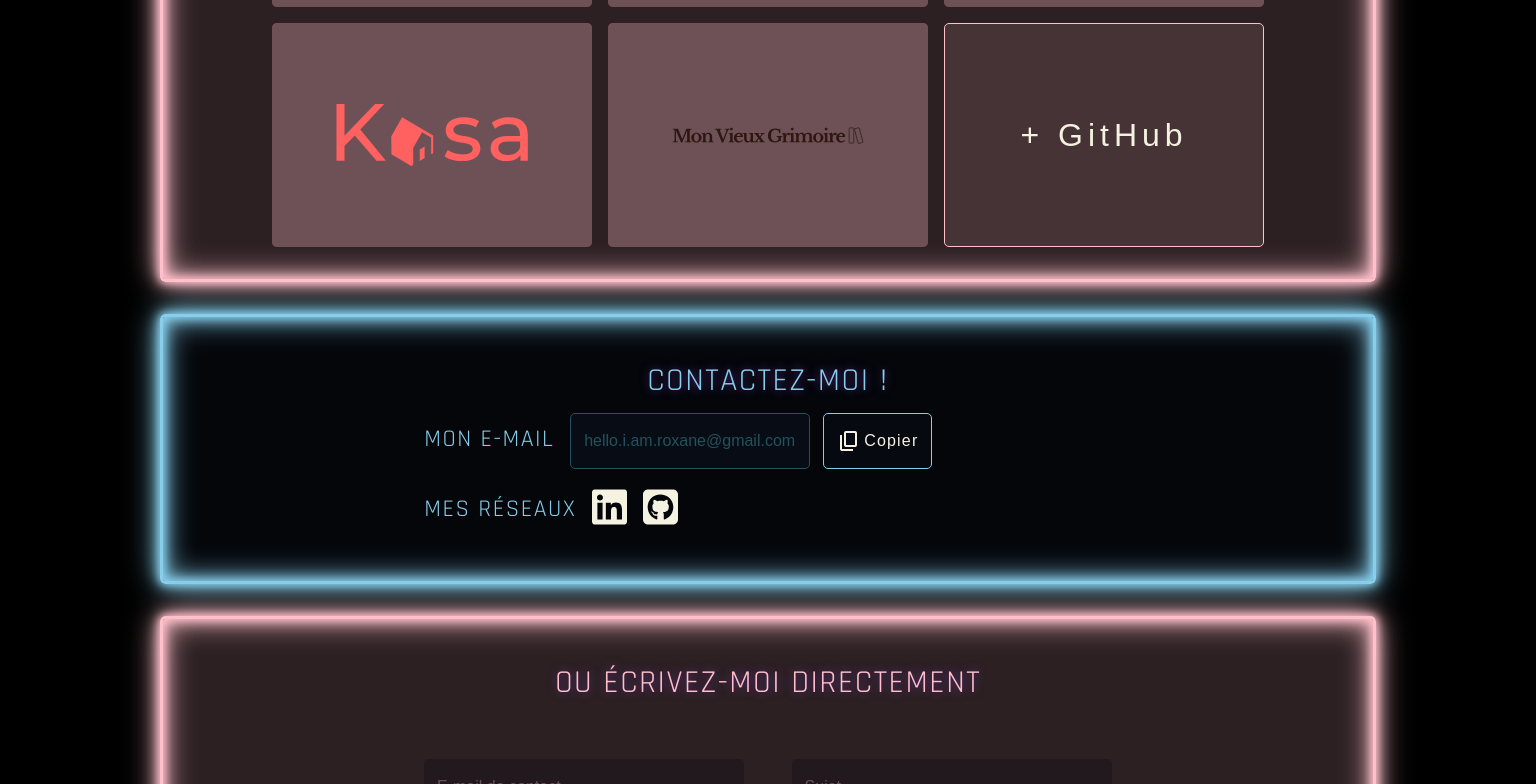
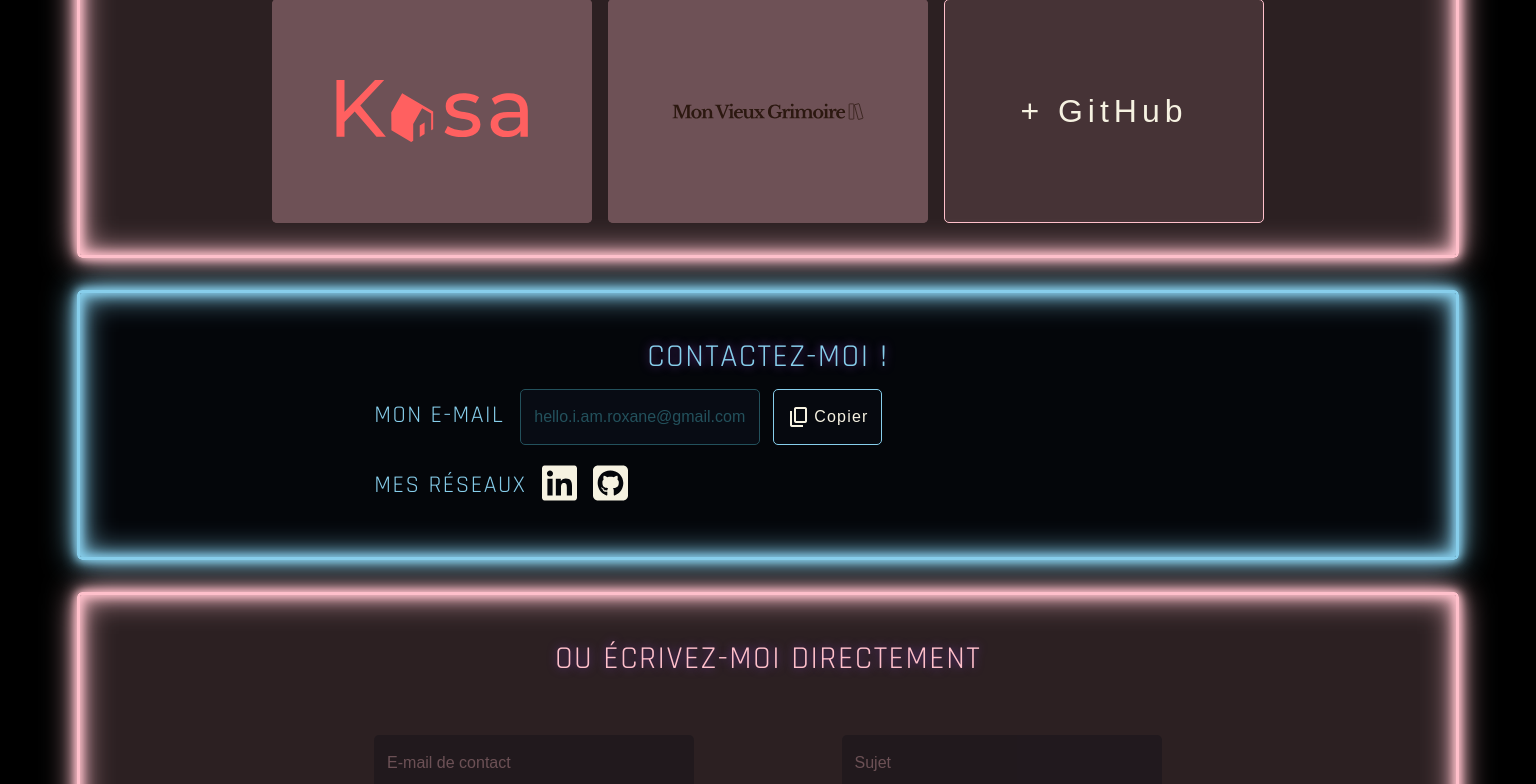
Before and after one commit to dontBelieveIt/myPortfolio, a React (Create React App) app: page / in a window 1536 px wide. Shown: the part 3020-3804 px from the top of the page. Built offline with nearby package versions, Linux system fonts and the light colour scheme.

Commit message:
link to P6 mon vieux grimoire has been added !

```diff
--- a/src/Page/Page.scss
+++ b/src/Page/Page.scss
@@ -2,13 +2,17 @@
 
 .page {
     @include flex-column;
+    box-sizing: border-box;
     margin: 2rem;
-    margin-right: $container;
-    margin-left: $container;
-    width: 100%;
-    box-sizing: border-box;
 
-    @media screen and (max-width:1000px) {
+    @media screen and (min-width:1400px) {
+    margin-right: 5%;
+    margin-left: 5%;
+    width: 90%;
+    }
+
+
+    @media screen and (max-width:1220px) {
         margin:0;
         width:100%;
     }
--- a/src/components/AboutMe/AboutMe.scss
+++ b/src/components/AboutMe/AboutMe.scss
@@ -21,7 +21,7 @@
             background-color: transparent;
         }
 
-        @media screen and (max-width:1000px) {
+        @media screen and (max-width:1220px) {
             display: grid;
             grid-template-columns: 1fr 1fr;
             grid-template-rows: auto;
@@ -47,7 +47,7 @@
             width: 100%;
         }
 
-        @media screen and (max-width:1000px) {
+        @media screen and (max-width:1220px) {
             width: 16rem;
             height: 10rem;
         }
--- a/src/components/Competence/Competence.scss
+++ b/src/components/Competence/Competence.scss
@@ -17,7 +17,7 @@
         grid-template-columns: none;
     }
 
-    @media screen and (min-width:680px) and (max-width: 1000px) {
+    @media screen and (min-width:680px) and (max-width: 1220px) {
         display: grid;
         grid-template-columns: 1fr 1fr;
         justify-items: center;
@@ -69,7 +69,7 @@ table {
         width: 100%
     }
 
-    @media screen and (max-width:1000px) {
+    @media screen and (max-width:1220px) {
         width: 18rem;
     }
 }
@@ -81,7 +81,7 @@ table:hover {
         width: 100%;
     }
 
-    @media screen and (max-width:1000px) {
+    @media screen and (max-width:1220px) {
         width: 18rem;
     }
 
--- a/src/components/First/First.scss
+++ b/src/components/First/First.scss
@@ -2,12 +2,12 @@
 
 .first-mobile {
     margin-top: 3rem;
-    @media screen and (min-width:1000px) {
+    @media screen and (min-width:1220px) {
         display: none;
     }
 }
 .first-desktop {
-    @media screen and (max-width:1000px) {
+    @media screen and (max-width:1220px) {
         display: none;
     }
 }
@@ -37,7 +37,7 @@
     }
 
 
-    @media screen and (max-width:1000px) and (min-width:680px) {
+    @media screen and (max-width:1220px) and (min-width:680px) {
         width: 100%;
         justify-content: space-between;
 
--- a/src/components/FormaCards/FormaCards.scss
+++ b/src/components/FormaCards/FormaCards.scss
@@ -60,7 +60,7 @@
         }
 
 
-         @media screen and (max-width:1000px) {
+         @media screen and (max-width:1220px) {
             h3 {
                 line-height: 1.2;
             }
@@ -76,7 +76,7 @@
     }
 
 
-    @media screen and (max-width:1000px) {
+    @media screen and (max-width:1220px) {
         width: 80%;
         height: 12rem;
     }
--- a/src/components/Langages/Langages.scss
+++ b/src/components/Langages/Langages.scss
@@ -12,7 +12,7 @@
         width: 100%;
     }
 
-    @media screen and (max-width:1000px) {
+    @media screen and (max-width:1220px) {
         @include flex-column;
     }
 }
--- a/src/components/Projets/Projets.jsx
+++ b/src/components/Projets/Projets.jsx
@@ -54,8 +54,8 @@ export function Projets(params) {
                         src={project5}
                         alt={null}
                         title={"Back-end"}
-                        description={"Back-end developpement, no link currently"}
-                        link={null}
+                        description={"Back-end, NodeJS"}
+                        link={"https://github.com/dontBelieveIt/OC-P6-Mon-Vieux-Grimoire"}
                     />
 
                     <a href="https://github.com/dontBelieveIt/" target="_blank"><button>+ GitHub</button></a>
--- a/src/components/Projets/Projets.scss
+++ b/src/components/Projets/Projets.scss
@@ -22,7 +22,7 @@
             border: 1px solid $fourth;
         }
 
-        @media screen and (max-width:1000px) {
+        @media screen and (max-width:1220px) {
             width: 100%;
         }
     }
@@ -31,7 +31,7 @@
         @include flex-column;
     }
 
-    @media only screen and (max-width: 1000px) and (min-width: 680px) {
+    @media only screen and (max-width: 1220px) and (min-width: 680px) {
         grid-template-columns: 1fr 1fr;
     }
 }
@@ -50,7 +50,7 @@
     }
 
 
-    @media screen and (max-width:1000px) {
+    @media screen and (max-width:1220px) {
         a, .card {
             width: 18rem;
         }
```
Also changed, not shown: src/Page/Section.scss (+6 -6 lines), src/components/ContactMe/ContactMe.scss (+6 -6 lines).
